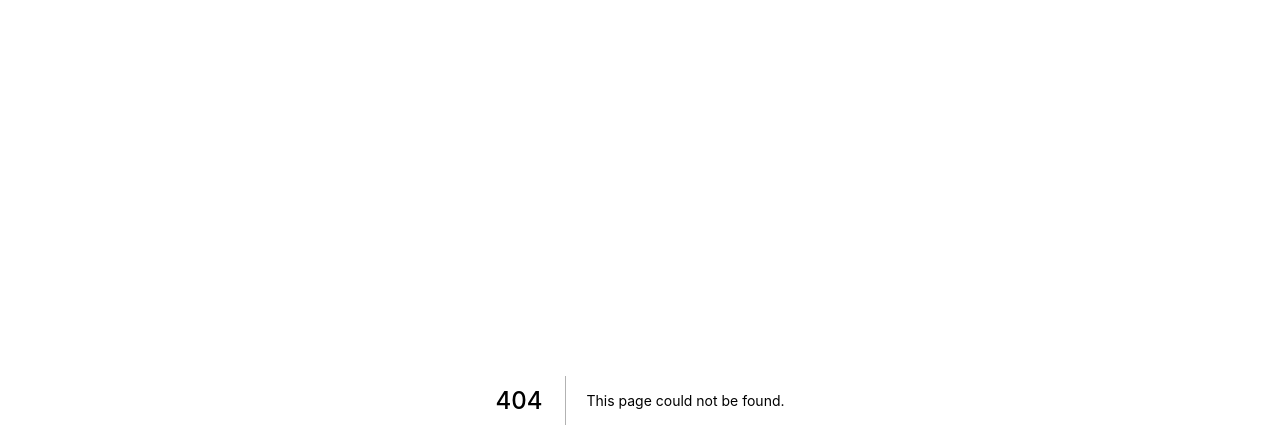
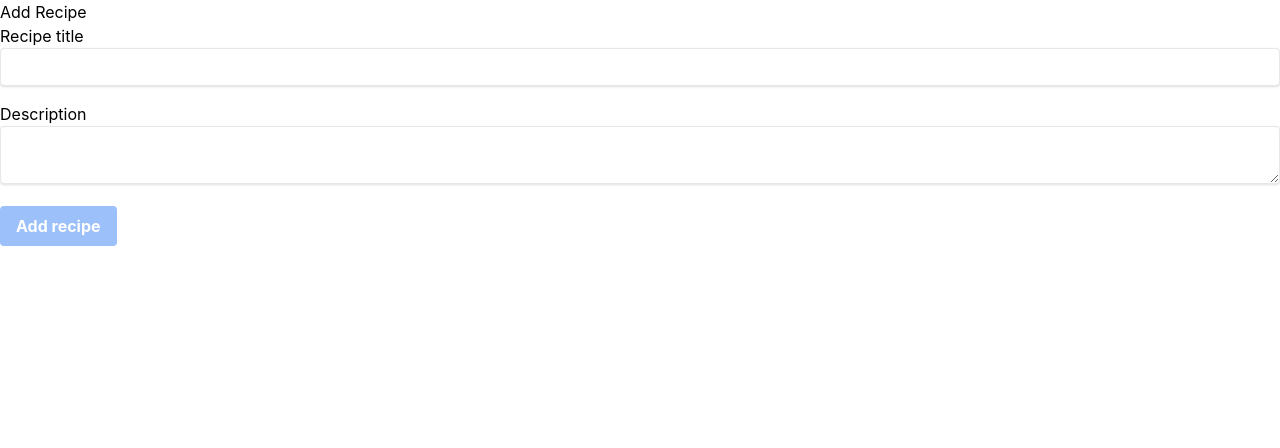
Before and after one commit to PeterMada/peter-recipes-vercel, a Next.js app: page /addRecipe in a window 1280 px wide. Before the commit this address had no page. Shown: the top 448 px of the page. Built offline with nearby package versions, Linux system fonts and the light colour scheme.

Commit message:
Tailwind and formik

```diff
--- /dev/null
+++ b/pages/addRecipe.js
@@ -0,0 +1,107 @@
+import React from 'react';
+import { Formik, Form, Field, ErrorMessage } from 'formik';
+import { toast } from 'react-toastify';
+
+const addRecipe = () => {
+  return (
+    <>
+      <h1>Add Recipe</h1>
+      <Formik
+        initialValues={{
+          recipeTitle: '',
+          recipeDescription: '',
+        }}
+        validate={(values) => {
+          const errors = {};
+          if (!values.programTitle) {
+            errors.programTitle = 'Recipe title field is required';
+          }
+
+          if (!values.recipeDescription) {
+            errors.recipeDescription =
+              'Recipe description field is required';
+          }
+
+          return errors;
+        }}
+        onSubmit={async (values, { setSubmitting }) => {
+          console.log('abcd');
+          toast.success('Recipe added succesfully');
+          console.log(values);
+        }}>
+        {({ isSubmitting, isValid, dirty }) => (
+          <Form data-testid='addProgram'>
+            <div className='mb-4'>
+              <label htmlFor='recipeTitle'>Recipe title</label>
+              <Field
+                className='shadow appearance-none border rounded w-full py-2 px-3 text-gray-700 leading-tight focus:outline-none focus:shadow-outline'
+                type='text'
+                id='recipeTitle'
+                name='recipeTitle'
+              />
+              <ErrorMessage
+                className='text-red-500 text-xs mt-1 ml-1'
+                name='recipeTitle'
+                component='div'
+              />
+            </div>
+
+            <div className='mb-4'>
+              <label htmlFor='recipeDescription'>Description</label>
+              <Field
+                className='shadow appearance-none border rounded w-full py-2 px-3 text-gray-700 leading-tight focus:outline-none focus:shadow-outline'
+                as='textarea'
+                id='recipeDescription'
+                name='recipeDescription'
+              />
+              <ErrorMessage
+                className='text-red-500 text-xs mt-1 ml-1'
+                name='recipeDescription'
+                component='div'
+              />
+            </div>
+
+            <div className='flex items-center justify-between'>
+              {!isSubmitting ? (
+                <button
+                  className={
+                    (!dirty ? 'opacity-50 cursor-not-allowed ' : '') +
+                    'bg-blue-500 hover:bg-blue-700 text-white font-bold py-2 px-4 rounded focus:outline-none focus:shadow-outline'
+                  }
+                  type='submit'
+                  disabled={!dirty}>
+                  Add recipe
+                </button>
+              ) : (
+                <span
+                  className='inline-flex items-center px-4 py-2 font-bold leading-6  shadow rounded-md text-white bg-blue-500 hover:bg-blue-400 transition ease-in-out duration-150 cursor-not-allowed'
+                  data-testid='processBtn'>
+                  <svg
+                    className='animate-spin -ml-1 mr-3 h-5 w-5 text-white'
+                    xmlns='http://www.w3.org/2000/svg'
+                    fill='none'
+                    viewBox='0 0 24 24'>
+                    <circle
+                      className='opacity-25'
+                      cx='12'
+                      cy='12'
+                      r='10'
+                      stroke='currentColor'
+                      strokeWidth='4'></circle>
+                    <path
+                      className='opacity-75'
+                      fill='currentColor'
+                      d='M4 12a8 8 0 018-8V0C5.373 0 0 5.373 0 12h4zm2 5.291A7.962 7.962 0 014 12H0c0 3.042 1.135 5.824 3 7.938l3-2.647z'></path>
+                  </svg>
+                  Processing...
+                </span>
+              )}
+            </div>
+          </Form>
+        )}
+      </Formik>
+    </>
+  );
+};
+
+export default addRecipe;
--- a/pages/index.js
+++ b/pages/index.js
@@ -6,7 +6,6 @@ import { Main } from '../src/layouts/main/Main';
 import { RecipeSmall } from '../src/components/recipe/RecipeSmall';
 
 function Home({ recipes }) {
-  console.log(recipes.results);
   return (
     <div className={styles.container}>
       <Head>
--- a/styles/globals.css
+++ b/styles/globals.css
@@ -1,3 +1,7 @@
+@tailwind base;
+@tailwind components;
+@tailwind utilities;
+
 html,
 body {
   padding: 0;
--- /dev/null
+++ b/tailwind.config.js
@@ -0,0 +1,10 @@
+module.exports = {
+  content: [
+    './pages/**/*.{js,ts,jsx,tsx}',
+    './src/components/**/*.{js,ts,jsx,tsx}',
+  ],
+  theme: {
+    extend: {},
+  },
+  plugins: [],
+};
```
Also changed, not shown: package.json (+7 -2 lines), 2 other files (tests, documents, lock files or other folders).
